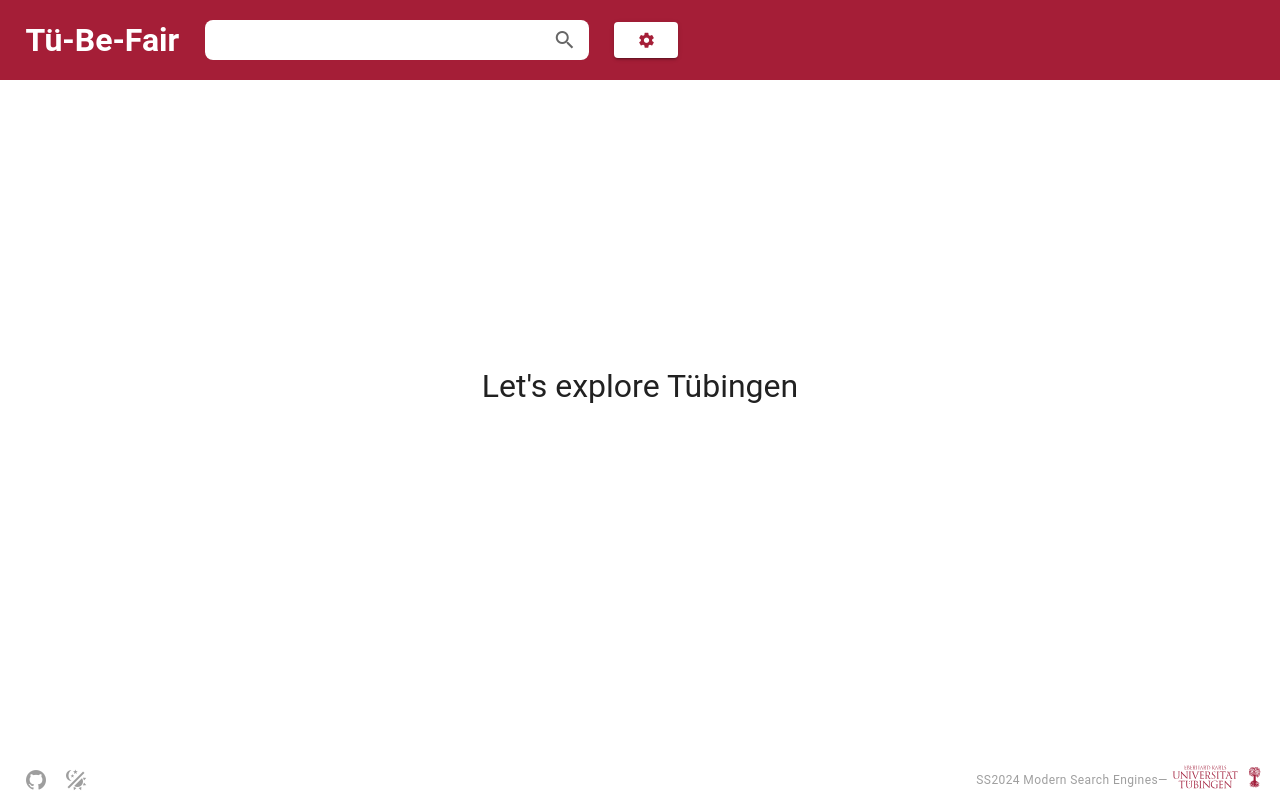
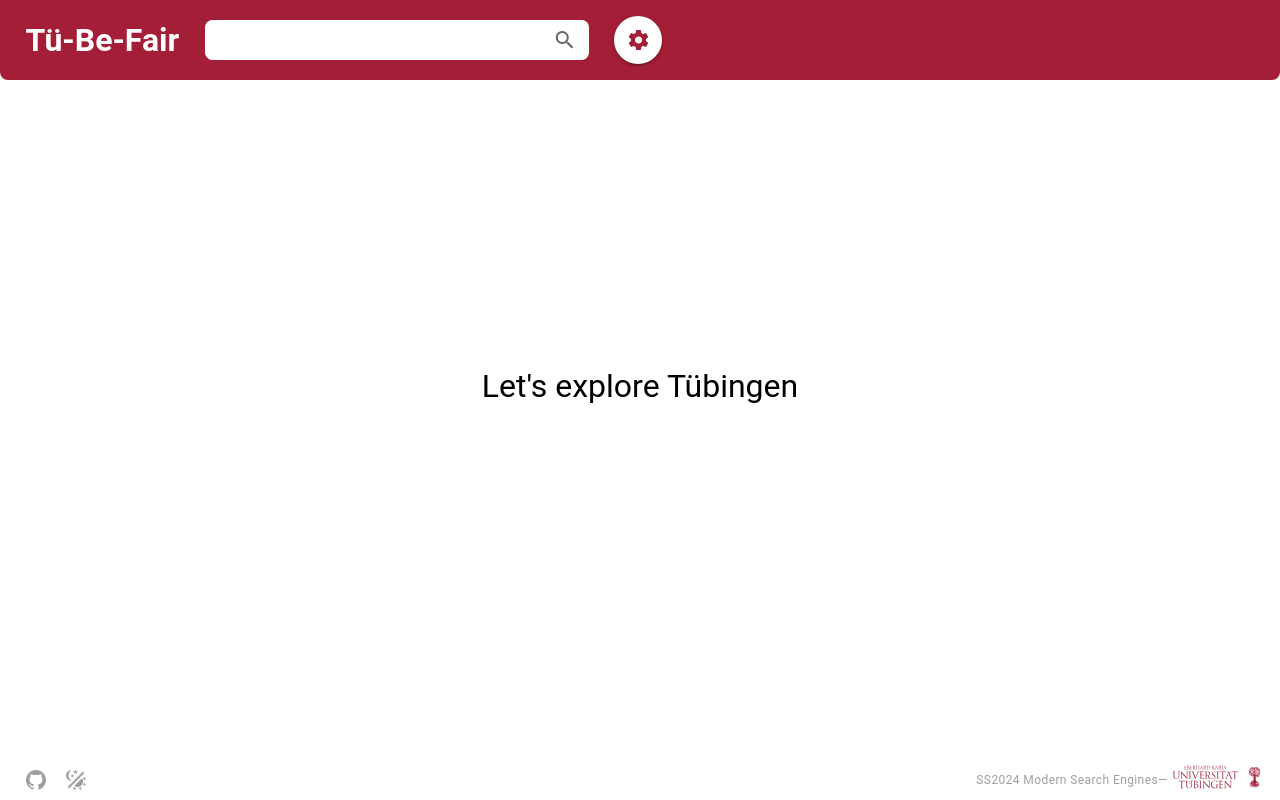
Before and after one commit to malais00/MSE_Group_Project, a Vue app in the folder frontend/: page / in a window 1280 px wide. Built offline with nearby package versions, Linux system fonts and the light colour scheme.

Commit message:
Beautified UI stuff and fixed dark mode

```diff
--- a/frontend/src/App.vue
+++ b/frontend/src/App.vue
@@ -39,7 +39,7 @@ import * as request from "@/api/request";
 import {checkResponseStatus} from "@/util/check";
 
 export default {
-    name: "CategoryFilter",
+    name: "App",
     data() {
         return {
             ResultDocuments,
@@ -62,23 +62,26 @@ export default {
         }
     },
     methods: {
+        // Search for documents based on the given query and index
         async searchQuery(query, index, b_okapi25_parameter, k1_okapi25_parameter, diversity_okapi25_parameter, fairness_okapi25_parameter, pagerank_weight_parameter, initialQuery=false) {
-            if(initialQuery) {
-                this.maxDocumentsReached = false;
-                this.searchResults = [];
-            }
             this.currentQueryReadOnly = query;
             this.b_okapi25_parameterReadOnly = b_okapi25_parameter;
             this.k1_okapi25_parameterReadOnly = k1_okapi25_parameter;
             this.diversity_okapi25_parameterReadOnly = diversity_okapi25_parameter;
             this.fairness_okapi25_parameterReadOnly = fairness_okapi25_parameter;
             this.pagerank_weight_parameterReadOnly = pagerank_weight_parameter;
+            // Check if query is empty
             if(query !== "") {
+                if(initialQuery) {
+                    this.maxDocumentsReached = false;
+                    this.searchResults = [];
+                }
                 this.loadingResults = true;
                 try {
                     const response = await request.getRequest("/query/"+query+"/"+index+"/okapi/"+b_okapi25_parameter+"/"+k1_okapi25_parameter+"/"+diversity_okapi25_parameter+"/"+fairness_okapi25_parameter+"/pagerank/"+pagerank_weight_parameter);
                     if(await checkResponseStatus(200, response)) {
                         const res = await response.json();
+                        // If the response contains less than 10 documents, we reached the end of possible documents we can retrieve
                         if(res.length < 10) {
                             this.maxDocumentsReached = true;
                         }
@@ -88,6 +91,7 @@ export default {
                             }
                             this.searchResults = res;
                         } else {
+                            // If this isn't an initial query, we append the results to the existing ones
                             this.searchResults = this.searchResults.concat(res);
                         }
                         this.loadingResults = false;
@@ -103,6 +107,7 @@ export default {
             }
         },
 
+        // Check the spelling of the given query
         async checkSpelling(query) {
             const response = await request.getRequest("/query/spellcheck/"+query);
             if(await checkResponseStatus(200, response)) {
@@ -114,25 +119,12 @@ export default {
             }
         },
 
+        // Show a snackbar with the given text and color
         showSnackbar(text, color) {
             this.snackbarActivator = true;
             this.snackbarText = text;
             this.snackbarColor = color;
         },
-
-        async getNextDocuments(query, index) {
-            const response = await request.getRequest("/query/"+query+"/"+index);
-            await checkResponseStatus(200, response);
-            const res = await response.json();
-            this.searchResults = res;
-        },
-
-        async getDetails(documentId) {
-            const response = await request.getRequest("/document/details/"+documentId);
-            await checkResponseStatus(200, response);
-            const res = await response.json();
-            const documentDetails = res;
-        }
     }
 }
 </script>
--- a/frontend/src/components/AppFooter.vue
+++ b/frontend/src/components/AppFooter.vue
@@ -70,7 +70,6 @@ export default {
             if(currentTheme === 'customTheme') {
                 newTheme = 'customDarkTheme'
             }
-            console.log(this.theme);
             this.theme.global.name.value = newTheme;
         }
     }
@@ -105,6 +104,7 @@ function toggleTheme () {
 <style scoped lang="scss">
     .footer {
         background-color: rgb(var(--v-theme-neutral));
+        border-radius: 8px 8px 0 0;
     }
     .uniImg {
         height: 3vh;
--- a/frontend/src/components/Header.vue
+++ b/frontend/src/components/Header.vue
@@ -16,7 +16,7 @@
                         hide-details="hide-details"
                         append-inner-icon="mdi-magnify"
                         clearable
-                        bg-color="white"
+                        bg-color="font"
                         class="searchQuery"
                         rounded="0"
                         @click:appendInner="sendSearchQuery"
@@ -46,9 +46,12 @@
                 <template v-slot:activator="{ props }">
                     <v-btn
                         v-bind="props"
+                        class="settingsBtn"
                         style="margin-left: 2%"
+                        color="font"
+                        icon
                     >
-                        <v-icon color="primary">mdi-cog</v-icon>
+                        <v-icon  color="cog">mdi-cog</v-icon>
                     </v-btn>
                 </template>
                 <v-card style="width: 25vw">
@@ -242,18 +245,23 @@ export default {
         sendSearchQuery() {
             this.$emit('search-query', this.query, this.b_okapi25_parameter, this.k1_okapi25_parameter, this.diversity_okapi25_parameter, this.fairness_okapi25_parameter, this.pagerank_weight_parameter)
         },
+
         sendSpellcheckedQuery() {
             this.query = this.correctedQuery;
             this.$emit('hide-spellchecker');
             this.sendSearchQuery();
 
         },
+
+        // Ensure that the sum of diversity and fairness is not greater than 1
         changeDiversity(value) {
             if(this.diversity_okapi25_parameter + this.fairness_okapi25_parameter > 1.0) {
                 this.fairness_okapi25_parameter = 1.0 - this.diversity_okapi25_parameter;
                 this.tradeOffDiversityFairnessWarning = true;
             }
         },
+
+        // Ensure that the sum of diversity and fairness is not greater than 1
         changeFairness(value) {
             if(this.diversity_okapi25_parameter + this.fairness_okapi25_parameter > 1.0) {
                 this.diversity_okapi25_parameter = 1.0 - this.fairness_okapi25_parameter;
@@ -276,12 +284,14 @@ export default {
     justify-content: center;
     background-color: rgb(var(--v-theme-primary));
     color: rgb(var(--v-theme-white));
+    border-radius: 0 0 8px 8px;
 }
 
 .searchQuery {
     position: relative;
     color: rgb(var(--v-theme-primary));
     z-index: 2;
+    background-color: rgb(var(--v-theme-font));;
 }
 
 .queryContainer {
@@ -292,6 +302,7 @@ export default {
 .headline {
     white-space: nowrap;
     padding: 0 2%;
+    color: rgb(var(--v-theme-white));
 }
 
 .okapiContainer {
--- a/frontend/src/components/ResultDocuments.vue
+++ b/frontend/src/components/ResultDocuments.vue
@@ -1,7 +1,7 @@
 <template>
     <div>
         <div class="resultDocumentsContainer" @scroll="handleScroll">
-<!--            <CategoryFilter/>-->
+            <!--            <CategoryFilter/>-->
             <div
                 v-if="loadingResults && searchResults.length === 0 && !maxDocumentsReached"
                 class="readyInfo"
@@ -15,11 +15,12 @@
             <div
                 v-else-if="searchResults.length !== 0"
                 v-for="doc in searchResults"
+                :key="doc.url"
             >
                 <div class="docContainer">
                     <div class="percentileDiv">
                         <div class="percentileLine" :style="`bottom: ${scalePercentileLine(doc.percentile)}px`"></div>
-<!--                        <span>{{doc.percentile }}</span>-->
+                        <!--                        <span>{{doc.percentile }}</span>-->
                     </div>
 
                     <v-divider vertical :thickness="2" style="margin-right: 12px"></v-divider>
@@ -32,7 +33,7 @@
                                 <h2>{{ doc.title }}</h2>
                             </div>
                             <a style="width: fit-content" :href="doc.url">{{ doc.url }}</a>
-                            <p>{{ doc.description }}</p>
+                            <p v-html="highlightedDescription(doc.description)"></p>
                         </div>
                     </div>
                 </div>
@@ -79,11 +80,10 @@ export default {
         },
     },
     data() {
-        return {
-
-        };
+        return {};
     },
     watch: {
+        // Watch for changes in searchResults and fetch descriptions for new documents
         searchResults() {
             this.searchResults.forEach(async (doc) => {
                 if(doc.description === undefined) {
@@ -93,6 +93,7 @@ export default {
         }
     },
     methods: {
+        // Fetch more results when the user scrolls to the bottom of the page
         handleScroll(event) {
             if(this.maxDocumentsReached) {
                 return;
@@ -102,11 +103,14 @@ export default {
                 this.fetchMoreResults();
             }
         },
+
         fetchMoreResults() {
             if (!this.loadingResults && this.searchResults.length !== 0) {
                 this.$emit('fetchMoreResults', this.searchResults.length / 10);
             }
         },
+
+        // Fetch a description for the url by using a backend proxy to escape CORS problems
         async getDocumentDescription(url) {
             const response = await request.getRequest("/document/first-paragraph/"+this.currentQuery + "?url=" + url);
             if(await checkResponseStatus(200, response)) {
@@ -119,6 +123,8 @@ export default {
             }
             return '';
         },
+
+        // Scale the percentile line to fit the 0-100 range (tweak it a little because most values are above 25/50)
         scalePercentileLine(percentile) {
             if (percentile < 25) {
                 return 0;
@@ -126,6 +132,17 @@ export default {
             let normalizedPercentile = percentile - 25;
             let scaledPercentile = normalizedPercentile * (100 / 75);
             return (scaledPercentile / 100) * 60;
+        },
+
+        // Highlight the search query in the description
+        highlightedDescription(description) {
+            if (!description || !this.currentQuery) return description;
+            const queries = this.currentQuery.split(' ');
+            queries.forEach(query => {
+                const regex = new RegExp(`(${query})`, 'gi');
+                description = description.replace(regex, '<strong>$1</strong>');
+            });
+            return description;
         }
     }
 }
@@ -134,7 +151,7 @@ export default {
 <style lang="scss">
 .resultDocumentsContainer {
     overflow: auto;
-    color: rgb(var(--v-theme-font));
+    color: rgb(var(--v-theme-slider));
     padding: 2%;
     height: 100%;
 }
@@ -169,7 +186,7 @@ export default {
     max-height: 64px;
     margin-right: 18px;
     background: linear-gradient(to bottom, #00be00, rgb(var(--v-theme-primary)));
-    border-radius: 25px;
+    border-radius: 8px;
     border: 1px solid black;
 }
 
@@ -178,6 +195,7 @@ export default {
     min-width: 19px;
     min-height: 2px;
     left: -4px;
-    background: black;
+    background: rgb(var(--v-theme-slider));
 }
+
 </style>
--- a/frontend/src/plugins/vuetify.js
+++ b/frontend/src/plugins/vuetify.js
@@ -22,7 +22,10 @@ const customTheme = {
         white: '#ffffff',
         error: '#8f0808',
         success: '#4CAF50',
-        warning: '#FB8C00'
+        warning: '#FB8C00',
+        font: '#ffffff',
+        cog: '#a51e37',
+        slider: '#000000',
     }
 };
 
@@ -38,7 +41,10 @@ const customDarkTheme = {
         white: '#ffffff',
         error: '#8f0808',
         success: '#4CAF50',
-        warning: '#FB8C00'
+        warning: '#FB8C00',
+        font: '#444444',
+        cog: '#ffffff',
+        slider: '#ffffff',
     }
 };
 
--- a/frontend/src/util/queryPreprocessing.js
+++ b/frontend/src/util/queryPreprocessing.js
@@ -9,7 +9,6 @@ const preprocessQuery = async (query) => {
 
     const stemmedWords = words.map(word => stemmer(word));
     const result = stemmedWords.join(' ');
-    console.log(result);
     return result;
 };
 
```
